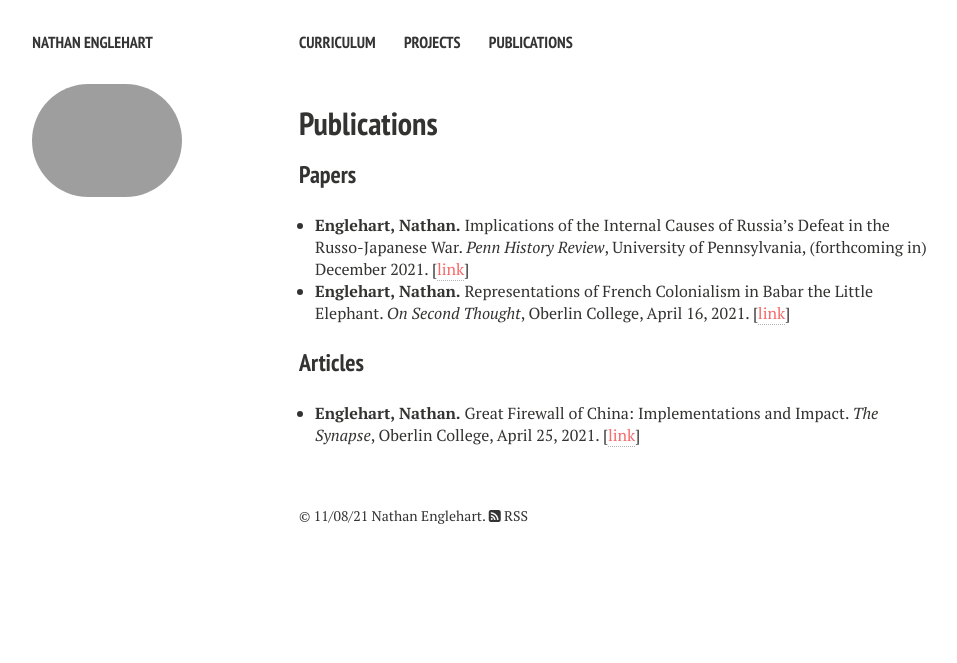
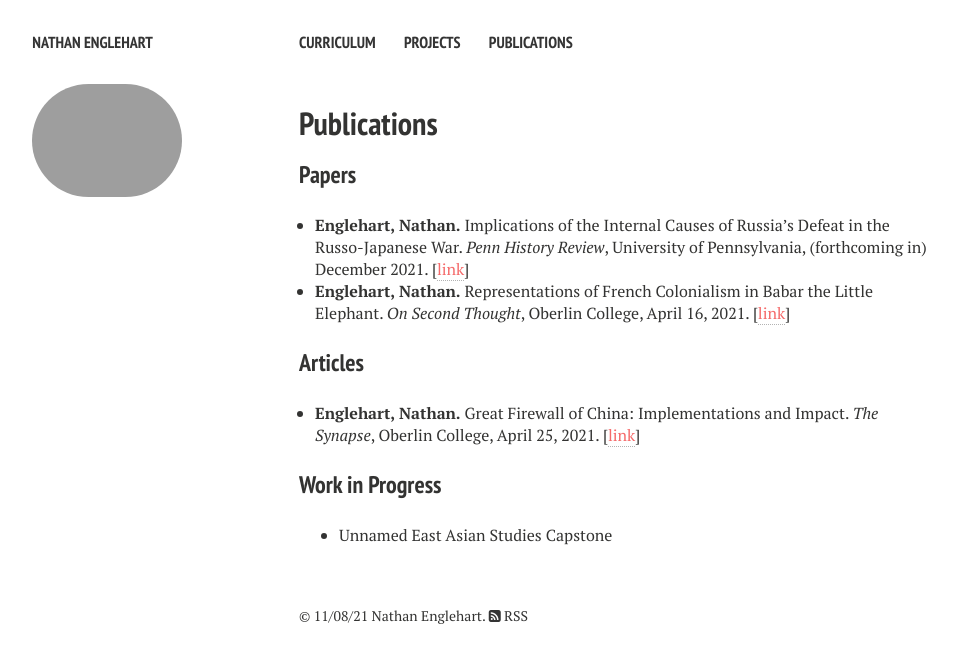
Before and after one commit to nathanenglehart/nathanenglehart.github.io, a Jekyll site: the page built from publications.md, in a window 1280 px wide. Shown: the top 663 px of the page, without its empty margins (21-978 px from the left). Built offline with Jekyll 4.4.1, drawn with Linux system fonts in a browser that asks for light colours; nearby versions of some CDN libraries.

Commit message:
Update publications.html

```diff
--- a/_layouts/publications.html
+++ b/_layouts/publications.html
@@ -83,12 +83,16 @@ div.bibtex pre { font-size: 75%; overflow: auto;  width: 100%; padding: 0em 0em;
 	<h1>Publications</h1>
 	<h3>Papers</h3>
 	<ul style="padding-left: 1em !important;">
-	<li><b>Englehart, Nathan.</b> Implications of the Internal Causes of Russia’s Defeat in the Russo-Japanese War. <i>Penn History Review</i>, University of Pennsylvania, (forthcoming in) December 2021. [<a style="color: #f56a6a !important;" href="">link</a>]</li>
-	<li><p><b>Englehart, Nathan.</b> Representations of French Colonialism in Babar the Little Elephant. <i>On Second Thought</i>, Oberlin College, April 16, 2021. [<a style="color: #f56a6a !important;" href="https://oberlinost.wordpress.com/2021/04/16/representations-of-french-colonialism-in-the-story-of-babar-the-little-elephant/">link</a>]</p></li>
+		<li><b>Englehart, Nathan.</b> Implications of the Internal Causes of Russia’s Defeat in the Russo-Japanese War. <i>Penn History Review</i>, University of Pennsylvania, (forthcoming in) December 2021. [<a style="color: #f56a6a !important;" href="">link</a>]</li>
+		<li><p><b>Englehart, Nathan.</b> Representations of French Colonialism in Babar the Little Elephant. <i>On Second Thought</i>, Oberlin College, April 16, 2021. [<a style="color: #f56a6a !important;" href="https://oberlinost.wordpress.com/2021/04/16/representations-of-french-colonialism-in-the-story-of-babar-the-little-elephant/">link</a>]</p></li>
 	</ul>
 	<h3>Articles</h3>
 	<ul style="padding-left: 1em !important;">
-	    <li><p><b>Englehart, Nathan.</b> Great Firewall of China: Implementations and Impact. <i>The Synapse</i>, Oberlin College, April 25, 2021. [<a style="color: #f56a6a !important;" href="https://synapsemagazine.org/issue-27-1">link</a>]</p></li>
+		<li><p><b>Englehart, Nathan.</b> Great Firewall of China: Implementations and Impact. <i>The Synapse</i>, Oberlin College, April 25, 2021. [<a style="color: #f56a6a !important;" href="https://synapsemagazine.org/issue-27-1">link</a>]</p></li>
+	</ul>
+	<h3>Work in Progress</h3>
+	<ul>
+		<li><p>Unnamed East Asian Studies Capstone</p></li>
 	</ul>
     </div><!-- /.article-wrap -->
     {% if site.disqus_shortname and page.comments %}
```
